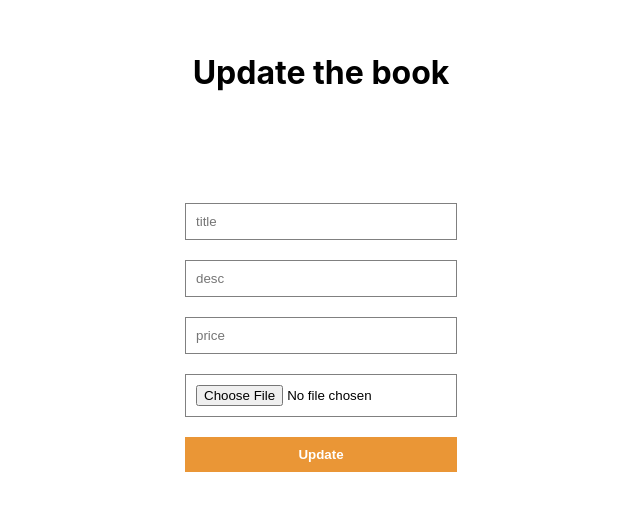
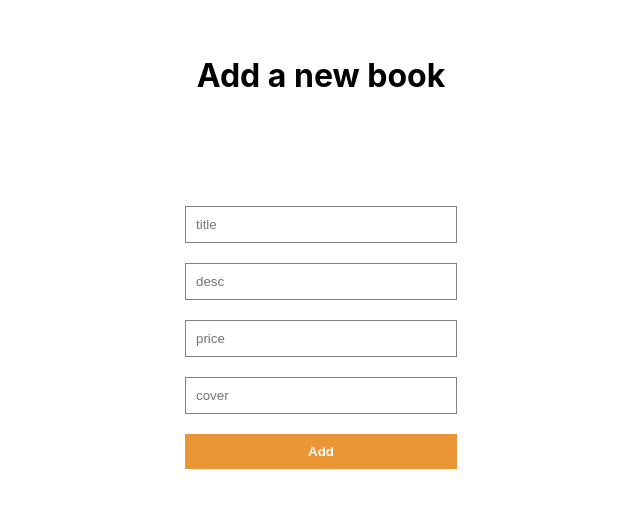
Before and after one commit to francescocorsello/book-app, a React (Create React App) app in the folder frontend/: page /update/1 in a window 1280 px wide. Shown: the part 148-658 px from the top of the page, without its empty margins (319-959 px from the left). Built offline with nearby package versions, Linux system fonts and the light colour scheme.

Commit message:
Update Update.jsx

```diff
--- a/frontend/src/pages/Update.jsx
+++ b/frontend/src/pages/Update.jsx
@@ -1,8 +1,9 @@
 import React, { useState } from 'react'
 import axios from 'axios'
-import { useLocation, useNavigate } from 'react-router';
+import { useNavigate } from 'react-router';
 
-function Update() {
+
+function Add() {
     const[book, setBook] = useState({
         title:"",
         desc:"",
@@ -11,9 +12,6 @@ function Update() {
     });
 
     const navigate = useNavigate()
-    const location = useLocation()
-
-    const bookId = location.pathname.split("/")[2]
 
   const handleChange = (e) => {
     setBook((prev) => ({...prev, [e.target.name]: e.target.value}))
@@ -22,29 +20,25 @@ function Update() {
   const handleClick = async e => {
     e.preventDefault()
     try {
-      await axios.put(process.env.REACT_APP_DB_ENDPOINT + bookId, book)
+        await axios.post(process.env.REACT_APP_DB_ENDPOINT, book)
         navigate("/")
     } catch (err) {
         console.log(err)
     }
-  };
-
-  const handleImageChange = (e) => {
-    setBook((prev) => ({ ...prev, cover: e.target.files[0] }));
-  };
+  }
 
   console.log(book)
   return (
     <div className='form'>
-        <h1> Update the book</h1>
+        <h1> Add a new book</h1>
         <input type="text" placeholder='title' onChange={handleChange} name='title'/>
         <input type="text" placeholder='desc ' onChange={handleChange} name='desc'/>
         <input type="number" placeholder='price' onChange={handleChange} name='price'/>
-        <input type='file' name='image' onChange={handleImageChange} />
+        <input type="text" placeholder='cover' onChange={handleChange} name='cover'/>
 
-        <button className='formButton' onClick={handleClick}>Update</button>
+        <button className='formButton' onClick={handleClick}>Add</button>
     </div>
   )
 }
 
-export default Update
+export default Add
```
